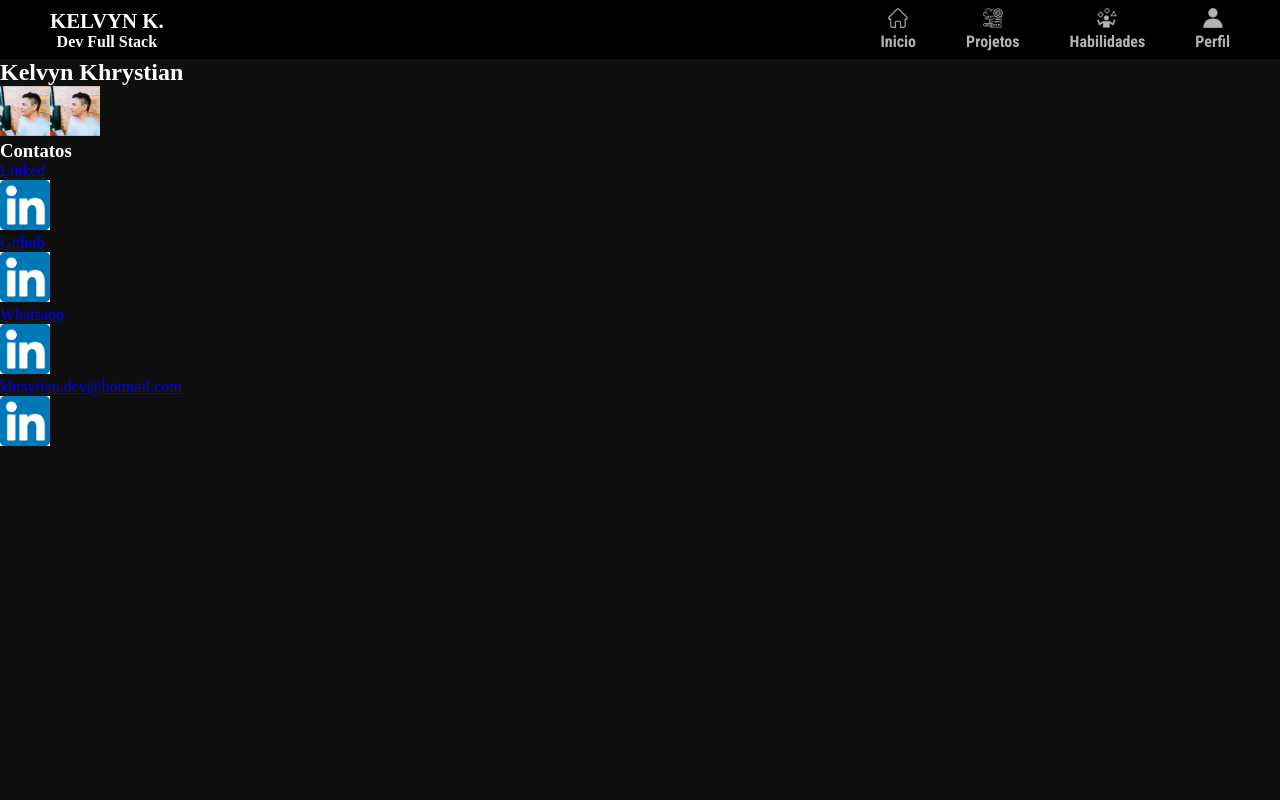
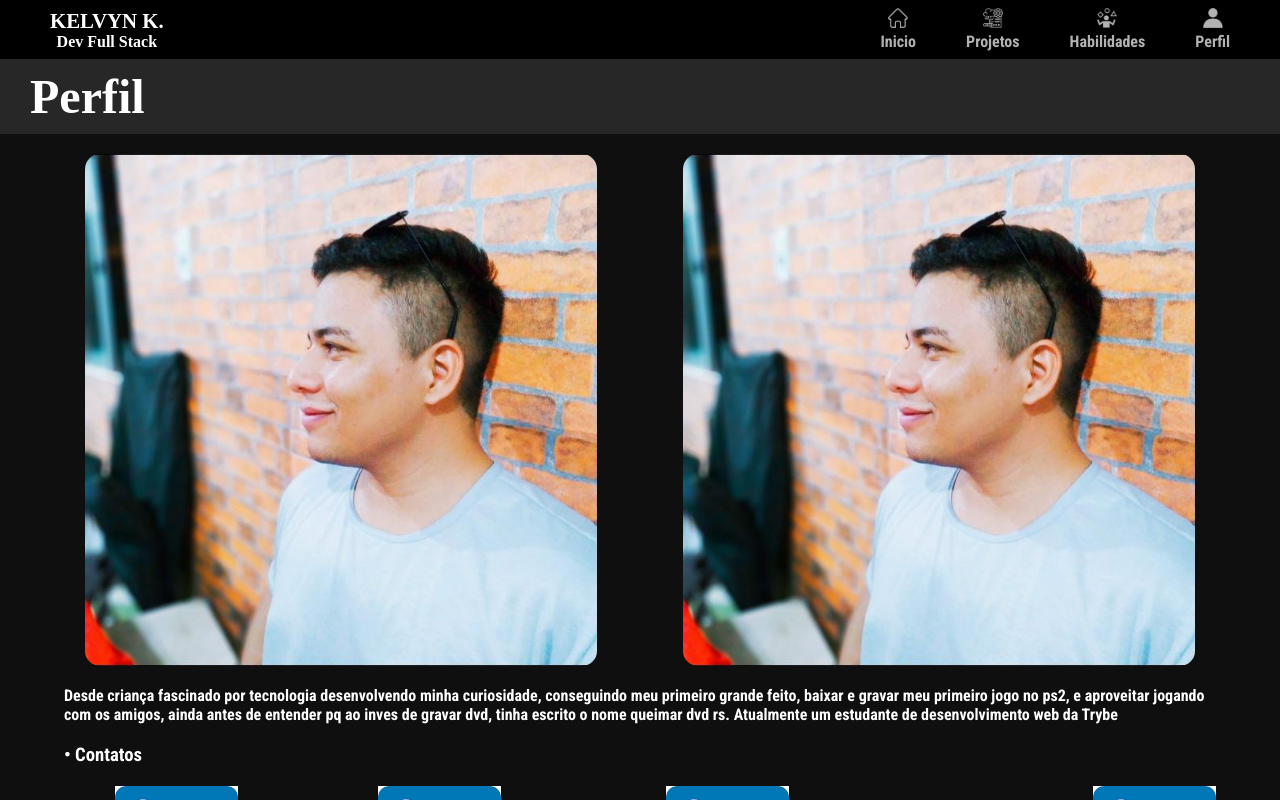
Before and after one commit to kelvynkhrystian/portifolio, a React (Create React App) app: page /profile in a window 1280 px wide. Built offline with nearby package versions, Linux system fonts and the light colour scheme; a web font is replaced by a local one.

Commit message:
perfil-versão-2

```diff
--- a/src/pages/Profile.jsx
+++ b/src/pages/Profile.jsx
@@ -2,21 +2,26 @@ import React from 'react'
 import Header from '../components/Header'
 import { ProfileStyles, ProfileHeader } from '../styles/profileStyles'
 import profile1 from '../imgs/profile/1.png'
+import DevFullStackBar from '../components/DevFullStackBar'
 
 function Profile() {
   return (
     <>
       <Header />
+      <DevFullStackBar />
       <ProfileHeader>
-        <h1>Kelvyn Khrystian</h1>
+        <h1>Perfil</h1>
       </ProfileHeader>
       <ProfileStyles>
         <section>
           <img src={profile1} alt="kelvyn de perfil" />
           <img src={profile1} alt="kelvyn de perfil" />
         </section>
-        <p></p>
-        <h3>Contatos</h3>
+        <p>
+          Desde criança fascinado por tecnologia desenvolvendo minha curiosidade, conseguindo meu primeiro grande feito, baixar e gravar meu primeiro jogo no ps2, e aproveitar jogando com os amigos, ainda antes de entender pq ao inves de gravar dvd, tinha escrito o nome queimar dvd rs.
+          Atualmente um estudante de desenvolvimento web da Trybe
+        </p>
+        <h3> • Contatos</h3>
         <div>
           <a href="https://www.linkedin.com/in/kelvynkhrystian/">
             <p> Linked </p>
--- a/src/pages/Skills.jsx
+++ b/src/pages/Skills.jsx
@@ -2,6 +2,7 @@ import React, { useState, useEffect} from 'react'
 import Header from '../components/Header'
 import getSkills from '..//utils/getSkills'
 import {SkillStyles} from '../styles/skillStyles'
+import DevFullStackBar from '../components/DevFullStackBar'
 
 function Skills() {
 
@@ -17,6 +18,7 @@ function Skills() {
   return (
     <>
       <Header />
+      <DevFullStackBar />
       <SkillStyles>
         {skills.map((elem) => {
             return (
--- a/src/styles/profileStyles.js
+++ b/src/styles/profileStyles.js
@@ -3,9 +3,74 @@ import styled from "styled-components";
 export const ProfileStyles = styled.article`
 
   align-items: center;
-  img {
-    width: 50px;
+  display: flex;
+  font-family: 'Roboto Condensed', sans-serif;
+  flex-direction: column;
+  justify-content: center;
+  width: 100%;
+
+  section {
+    display: flex;
+    justify-content: space-evenly;
+    margin: 20px 0;
+    width: 100%;
   }
+
+  section > img {
+    border-radius: 15px;
+    width: 40%;
+  }
+
+  p {
+    text-align: left;
+    width: 90%;
+  }
+
+  h3 {
+    margin: 20px 0;
+    text-align: left;
+    width: 90%;
+  }
+
+  div {
+    align-items: center;
+    display: flex;
+    justify-content: space-between;
+    flex-wrap: wrap;
+
+    width: 90%;
+  }
+
+  div > a {
+    align-items: center;
+    color: white;
+    display: flex;
+    font-size: 1.2em;
+    margin-bottom: 10px;
+    text-decoration: none;
+  }
+
+
+  /* responsividade mobile */
+  @media (max-width:600px) {
+
+    div > a > img {
+      margin-left: 5px;
+      width: 25px;
+    }
+
+  }
+`;
+
+export const ProfileHeader = styled.article`
+
+  align-items: flex-start;
+  background-color: #272727;
+  display: flex;
+  justify-content: flex-start;
+  font-size: 2em;
+  padding: 10px 30px;
+  width: 100%;
 
 
   /* responsividade mobile */
@@ -15,19 +80,3 @@ export const ProfileStyles = styled.article`
 
   }
 `;
-
-export const ProfileHeader = styled.article`
-
-  align-items: center;
-  img {
-    width: 50px;
-  }
-
-
-  /* responsividade mobile */
-  @media (max-width:600px) {
-
-    align-items: center;
-
-  }
-`;
```
